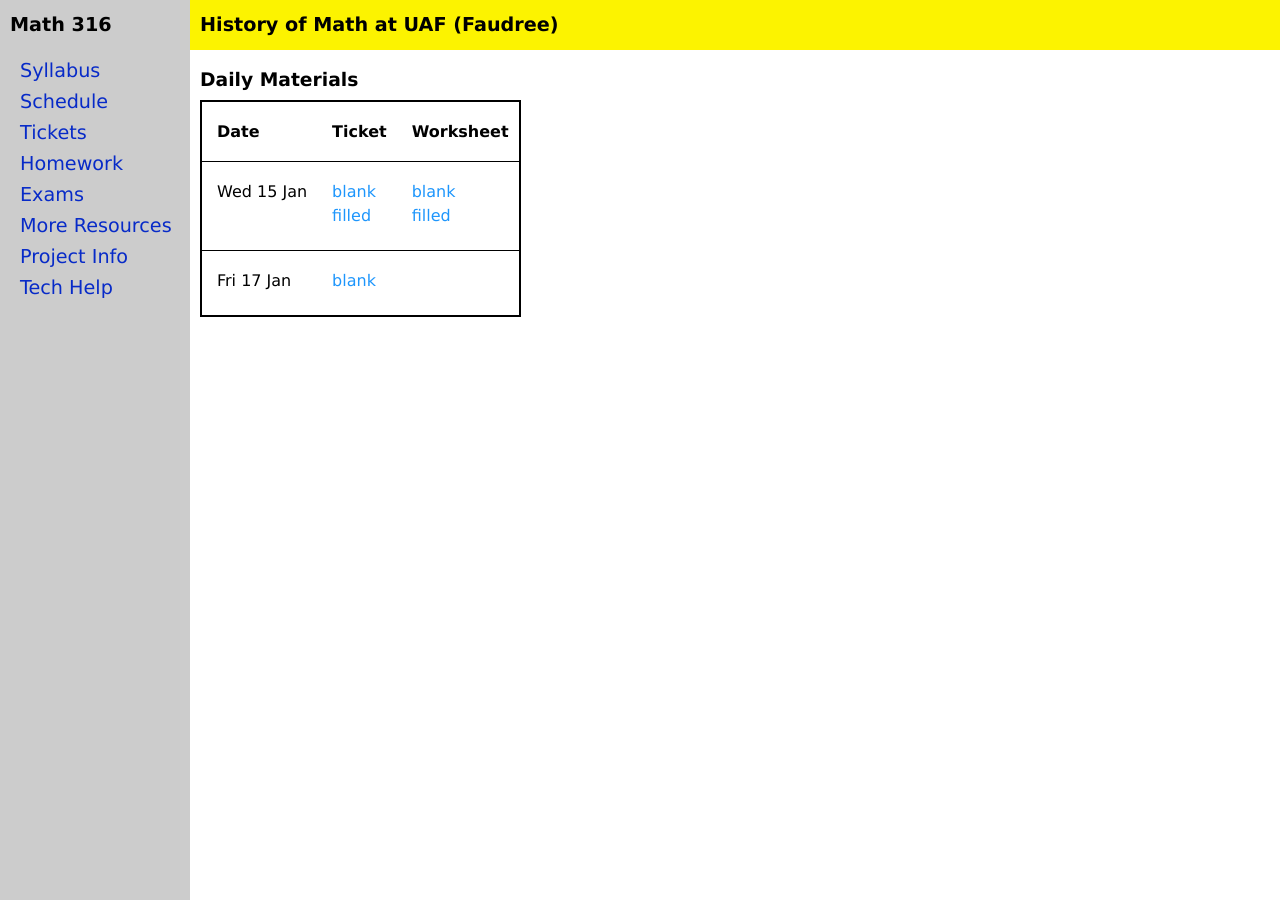
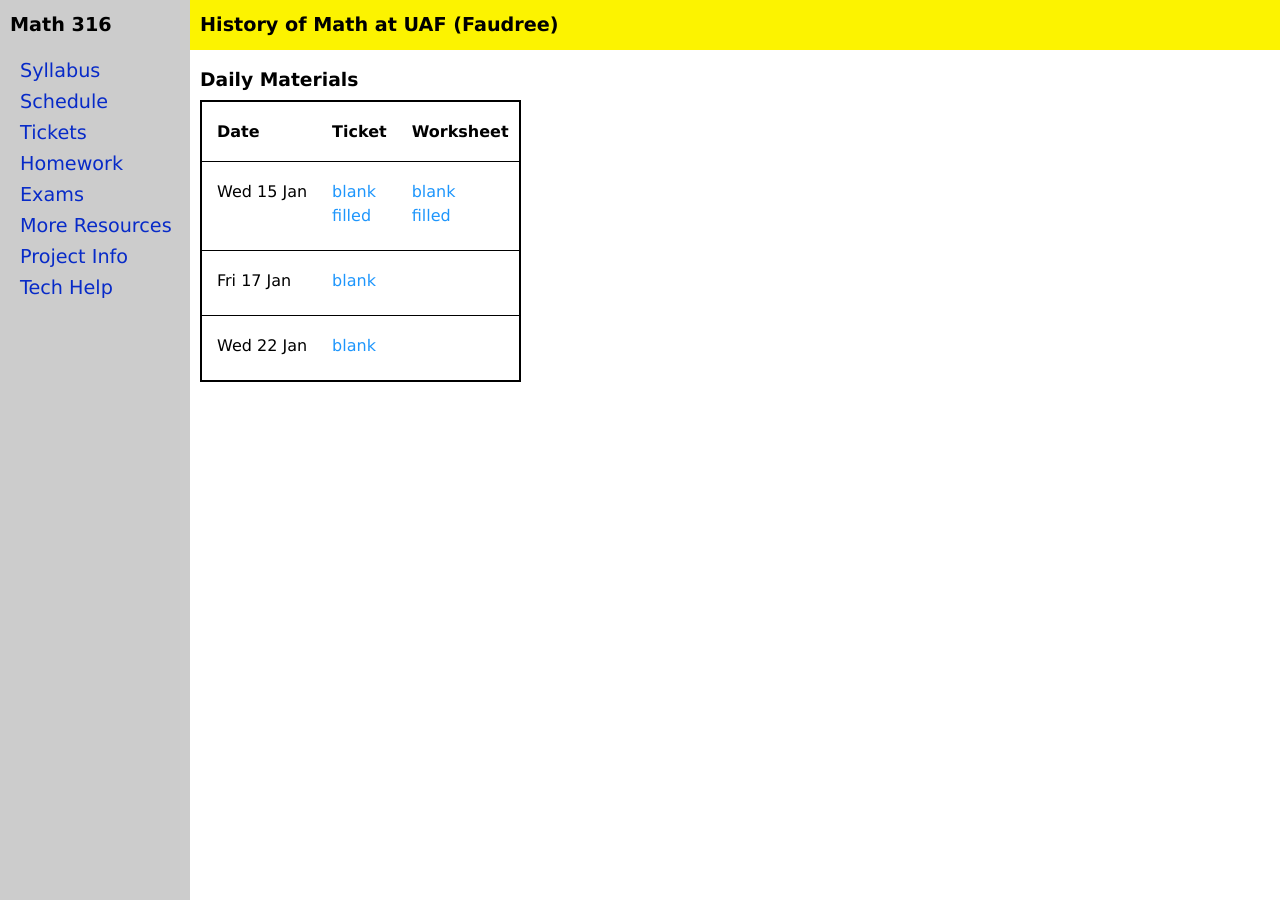
Before and after one commit to jrfaudree/HOM, a Jekyll site: the page built from tickets.md, in a window 1280 px wide. Built offline with Jekyll 4.4.1, drawn with Linux system fonts in a browser that asks for light colours.

Commit message:
Update ticket_s2025.yml

```diff
--- a/_data/ticket_s2025.yml
+++ b/_data/ticket_s2025.yml
@@ -8,3 +8,8 @@
   tfilled:
   worksheet:
   wfilled:
+- day: Wed 22 Jan
+  ticket: https://jrfaudree.github.io/HOM/assets/tickets/t3.pdf
+  tfilled:
+  worksheet:
+  wfilled:
```
